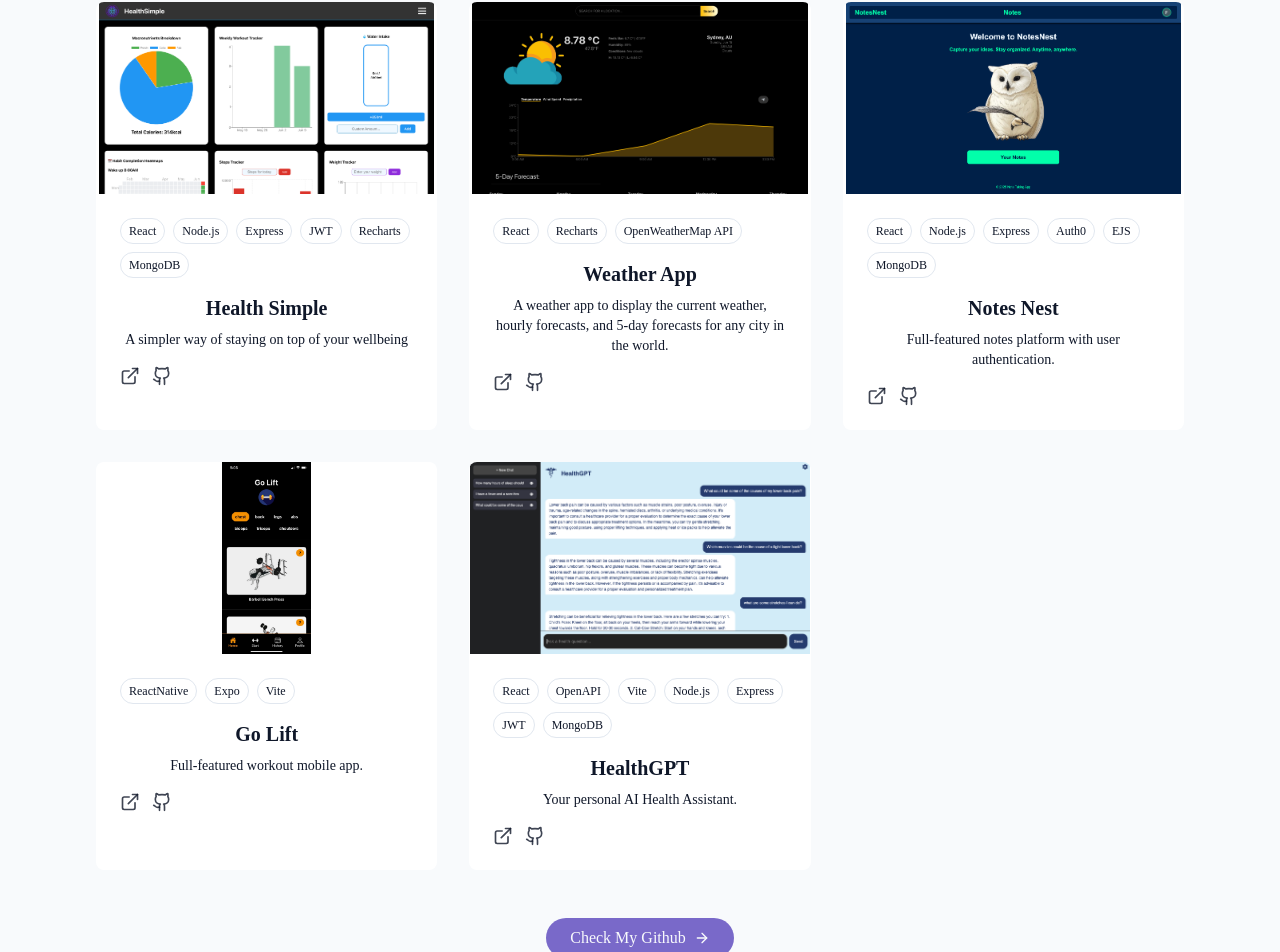
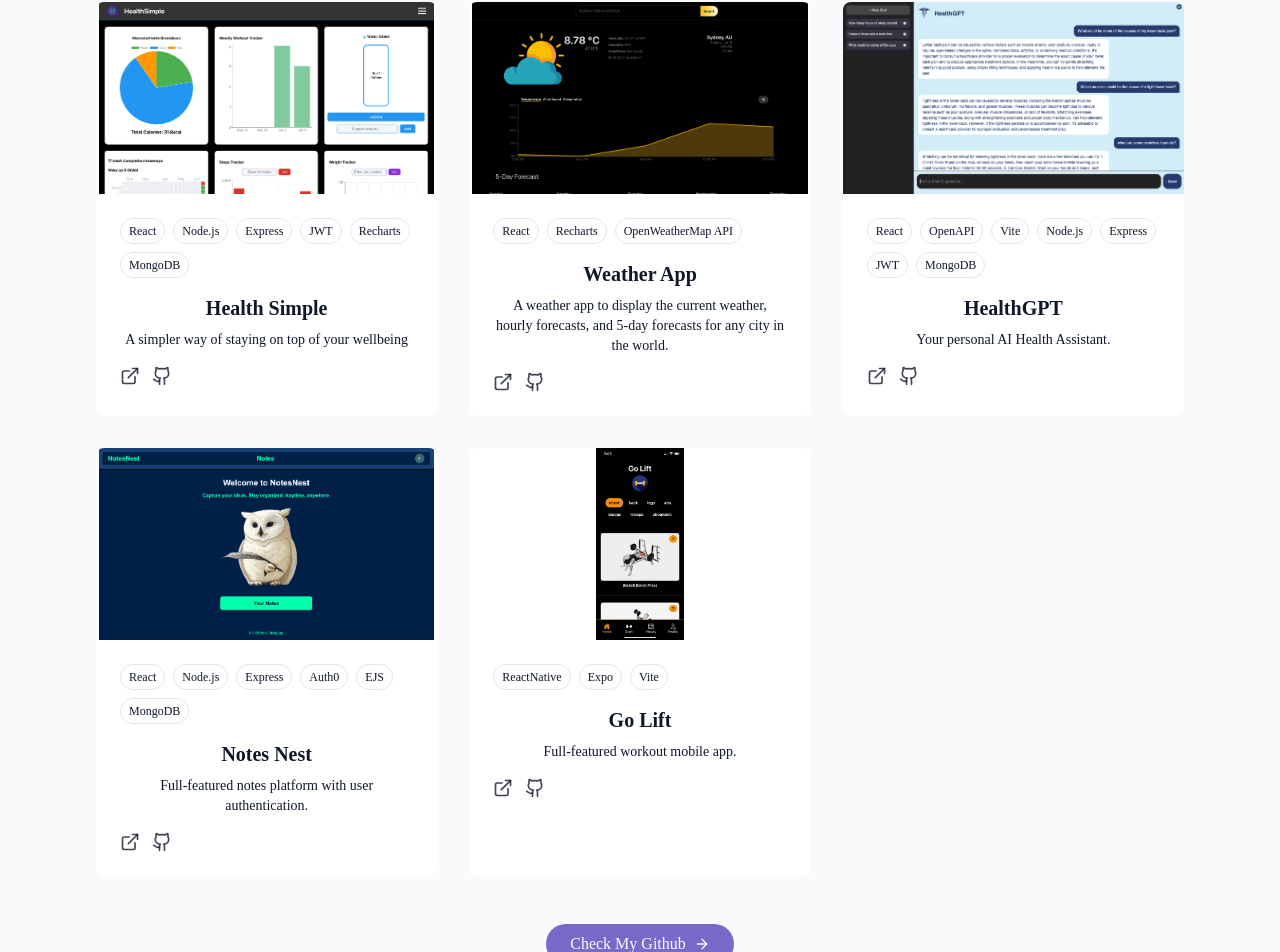
Before and after one commit to FabioKallina/FabioKallina.github.io, a React (Vite) app: page / in a window 1280 px wide. Shown: the part 2856-3808 px from the top of the page. Built offline with nearby package versions, Linux system fonts and the light colour scheme.

Commit message:
Changed project order

```diff
--- a/src/components/Projects.jsx
+++ b/src/components/Projects.jsx
@@ -22,6 +22,15 @@ const projects = [
   },
   {
     id: 3,
+    title: "HealthGPT",
+    description: "Your personal AI Health Assistant.",
+    image: "/projects/project5.png",
+    tags: ["React", "OpenAPI", "Vite", "Node.js", "Express", "JWT", "MongoDB"],
+    demoUrl: "https://xhealthgpt.onrender.com/",
+    githubUrl: "https://github.com/FabioKallina/HealthGPT",
+  },
+  {
+    id: 4,
     title: "Notes Nest",
     description: "Full-featured notes platform with user authentication.",
     image: "/projects/project3.png",
@@ -30,21 +39,12 @@ const projects = [
     githubUrl: "https://github.com/FabioKallina/NoteTakingApp",
   },
   {
-    id: 4,
+    id: 5,
     title: "Go Lift",
     description: "Full-featured workout mobile app.",
     image: "/projects/project4.jpeg",
     tags: ["ReactNative", "Expo", "Vite"],
     githubUrl: "https://github.com/FabioKallina/goLift-ReactNative",
-  },
-  {
-    id: 5,
-    title: "HealthGPT",
-    description: "Your personal AI Health Assistant.",
-    image: "/projects/project5.png",
-    tags: ["React", "OpenAPI", "Vite", "Node.js", "Express", "JWT", "MongoDB"],
-    demoUrl: "https://xhealthgpt.onrender.com/",
-    githubUrl: "https://github.com/FabioKallina/HealthGPT",
   },
 ];
 
```
